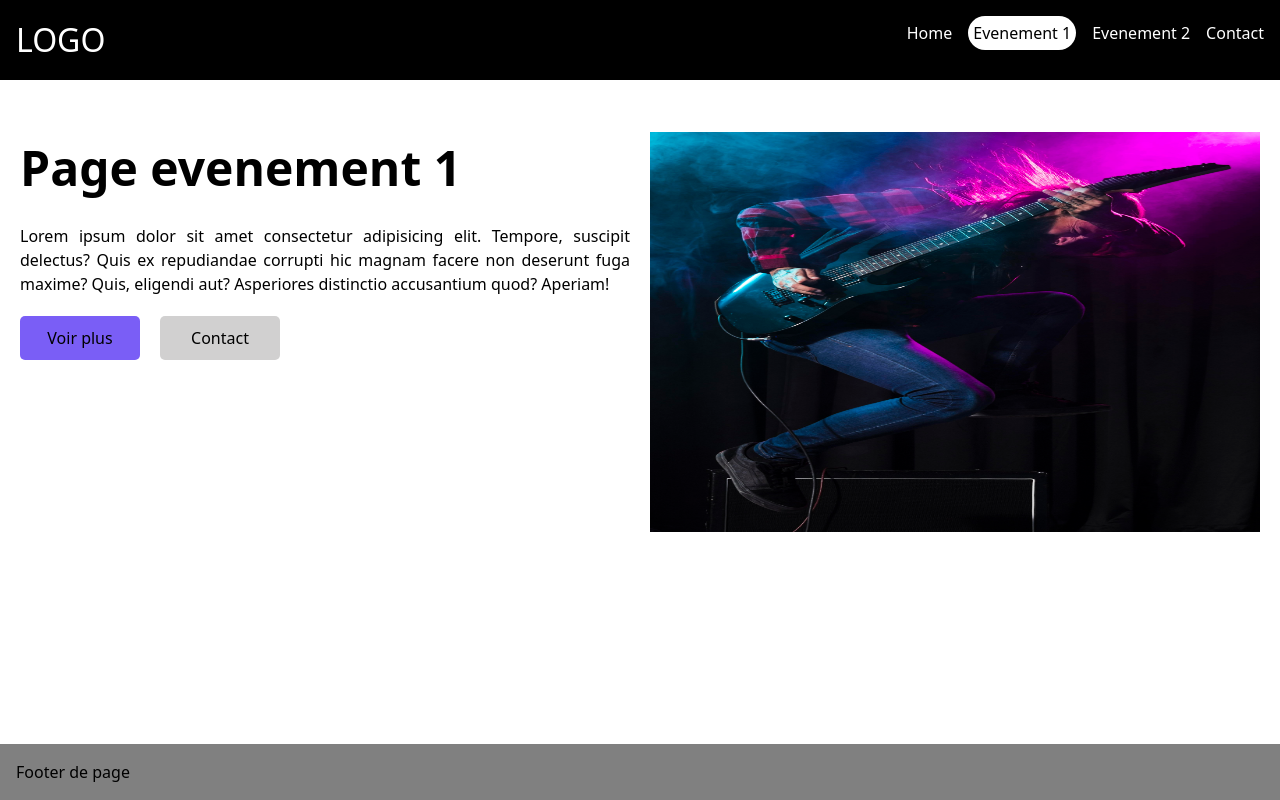
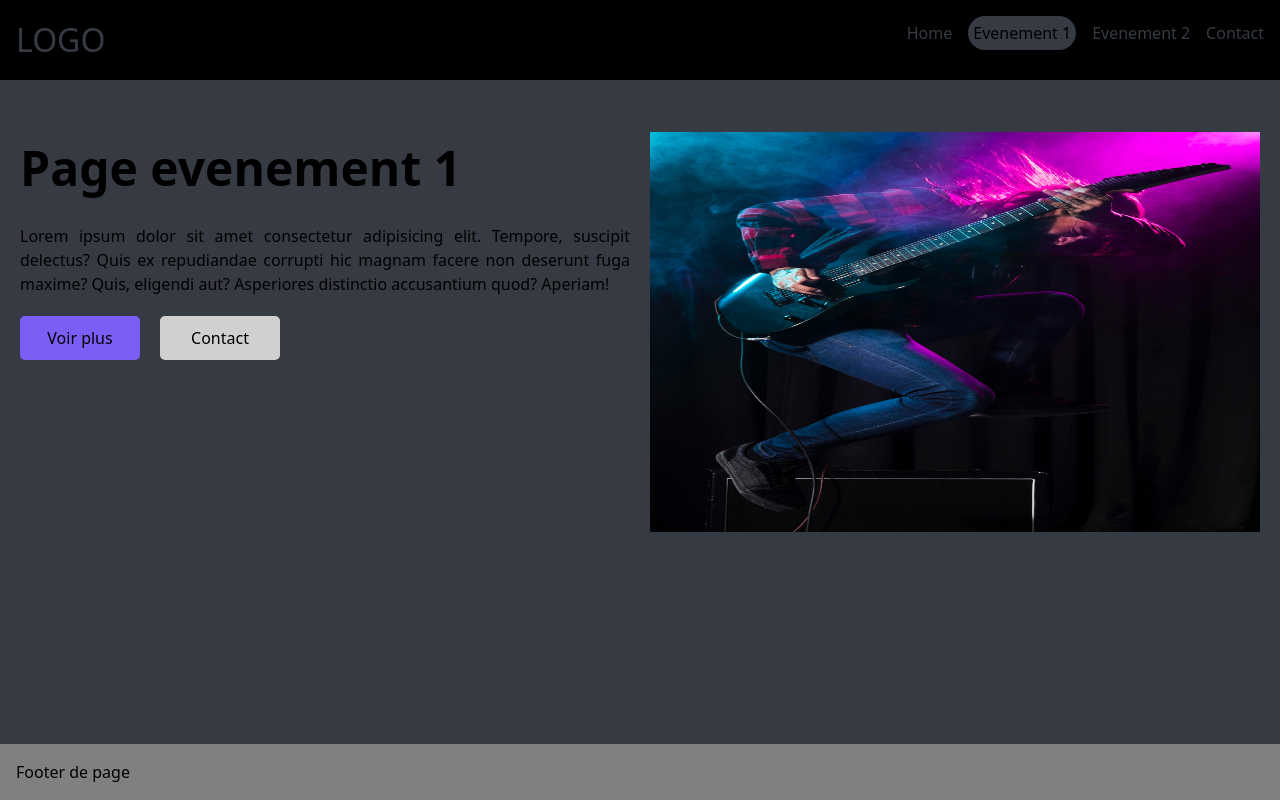
Before and after one commit to HaZy009/projetEvent, a Next.js app: page /event1 in a window 1280 px wide. Built offline with nearby package versions, Linux system fonts and the light colour scheme.

Commit message:
bgcolor grey

```diff
--- a/src/app/globals.css
+++ b/src/app/globals.css
@@ -2,7 +2,7 @@
 @tailwind utilities;
 
 :root {
-	--bgColor: white;
+	--bgColor: #363b43;
 	--textColor: black;
 	--autre: rgb(209, 208, 208);
 	--button: #7a5ef6;
--- a/src/components/templatePage/templatePage.module.css
+++ b/src/components/templatePage/templatePage.module.css
@@ -3,6 +3,7 @@
 	gap: 20px;
 	padding: 20px;
 	height: calc(100vh - 200px);
+
 }
 
 .textContainer {
```
